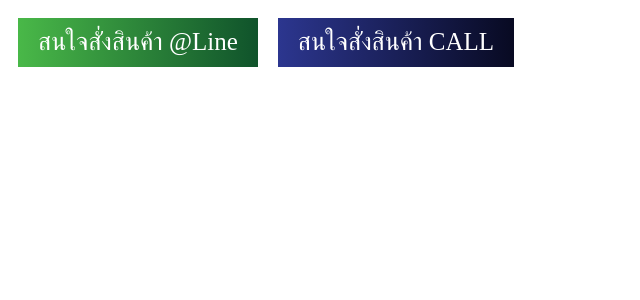
After one commit to Githubpoozas/test, a PHP site: page /test20.html in a window 1280 px wide. The commit adds this page. Shown: the top 300 px of the page, without its empty margins (0-640 px from the left). Run offline with PHP 8.4, Linux system fonts and the light colour scheme.

Commit message:
make buy button

```diff
--- /dev/null
+++ b/test20.css
@@ -0,0 +1,85 @@
+.buy {
+  display: -webkit-box;
+  display: -ms-flexbox;
+  display: flex;
+}
+
+.line {
+  background-image: -webkit-gradient(linear, left top, right top, from(#49b848), to(#10532b));
+  background-image: linear-gradient(to right, #49b848, #10532b);
+}
+
+.call {
+  background-image: -webkit-gradient(linear, left top, right top, from(#2c368f), to(#080a22));
+  background-image: linear-gradient(to right, #2c368f, #080a22);
+}
+
+.btn-buy,
+.btn-buy:link,
+.btn-buy:visited {
+  margin: 10px;
+  padding: 10px 20px;
+  color: #ffffff;
+  text-decoration: none;
+  font-size: 25px;
+  -webkit-transition: all 0.2s ease-in-out;
+  transition: all 0.2s ease-in-out;
+}
+
+.btn-buy:hover {
+  -webkit-transform: translateY(-3px);
+          transform: translateY(-3px);
+  -webkit-box-shadow: 0 1rem 2rem rgba(0, 0, 0, 0.2);
+          box-shadow: 0 1rem 2rem rgba(0, 0, 0, 0.2);
+}
+
+.btn-buy:active {
+  -webkit-box-shadow: 0 0.5rem 1rem rgba(0, 0, 0, 0.15);
+          box-shadow: 0 0.5rem 1rem rgba(0, 0, 0, 0.15);
+  -webkit-transform: translateY(0);
+          transform: translateY(0);
+}
+
+.btn-buy--animated {
+  -webkit-animation: moveInBottom .5s ease-out .75s;
+          animation: moveInBottom .5s ease-out .75s;
+  -webkit-animation-fill-mode: backwards;
+          animation-fill-mode: backwards;
+}
+
+.line:active {
+  background-image: -webkit-gradient(linear, right top, left top, from(#49b848), to(#10532b));
+  background-image: linear-gradient(to left, #49b848, #10532b);
+}
+
+.call:active {
+  background-image: -webkit-gradient(linear, right top, left top, from(#2c368f), to(#080a22));
+  background-image: linear-gradient(to left, #2c368f, #080a22);
+}
+
+@-webkit-keyframes moveInBottom {
+  0% {
+    opacity: 0;
+    -webkit-transform: translateY(3rem);
+            transform: translateY(3rem);
+  }
+  100% {
+    opacity: 1;
+    -webkit-transform: translate(0);
+            transform: translate(0);
+  }
+}
+
+@keyframes moveInBottom {
+  0% {
+    opacity: 0;
+    -webkit-transform: translateY(3rem);
+            transform: translateY(3rem);
+  }
+  100% {
+    opacity: 1;
+    -webkit-transform: translate(0);
+            transform: translate(0);
+  }
+}
+/*# sourceMappingURL=test20.css.map */
--- /dev/null
+++ b/test20.html
@@ -0,0 +1,21 @@
+<!DOCTYPE html>
+<html lang="en">
+  <head>
+    <meta charset="UTF-8" />
+    <meta name="viewport" content="width=device-width, initial-scale=1.0" />
+    <meta http-equiv="X-UA-Compatible" content="ie=edge" />
+    <title>Document</title>
+
+    <link rel="stylesheet" href="test20.css" />
+
+
+  </head>
+  <body>
+    <div class="buy">
+      <a class="btn-buy btn-buy--animated line" href="tel:02460220011">สนใจสั่งสินค้า @Line</a>
+      <a class="btn-buy btn-buy--animated call" href="tel:02460220011">สนใจสั่งสินค้า CALL</a>
+    </div>
+
+    <!-- <div class="call"></div> -->
+  </body>
+</html>
--- /dev/null
+++ b/test20.scss
@@ -0,0 +1,58 @@
+.buy {
+    display: flex;
+  }
+
+  .line {
+    background-image: linear-gradient(to right, #49b848, #10532b);
+  }
+
+  .call {
+    background-image: linear-gradient(to right, #2c368f, #080a22);
+  }
+
+  .btn-buy,
+  .btn-buy:link,
+  .btn-buy:visited {
+    margin: 10px;
+    padding: 10px 20px;
+    color: #ffffff;
+    text-decoration: none;
+    font-size: 25px;
+
+    transition: all 0.2s ease-in-out;
+  }
+  .btn-buy:hover {
+    transform: translateY(-3px);
+    box-shadow: 0 1rem 2rem rgba(0, 0, 0, 0.2);
+  }
+  .btn-buy:active {
+    box-shadow: 0 .5rem 1rem rgba(0, 0, 0, .15);
+    transform: translateY(0);
+  }
+
+  .btn-buy--animated {
+    animation: moveInBottom .5s ease-out .75s;
+    animation-fill-mode: backwards;
+}
+
+  .line:active {
+    background-image: linear-gradient(to left, #49b848, #10532b);
+  }
+
+  .call:active {
+    background-image: linear-gradient(to left, #2c368f, #080a22);
+  }
+
+
+
+  @keyframes moveInBottom {
+    0% {
+        opacity: 0;
+        transform: translateY(3rem);
+    }
+
+    100% {
+        opacity: 1;
+        transform: translate(0);
+    }
+}
```
Also changed, not shown: rotate.html (added, +16 -0 lines), test12.css (+0 -8 lines), 2 other files.
